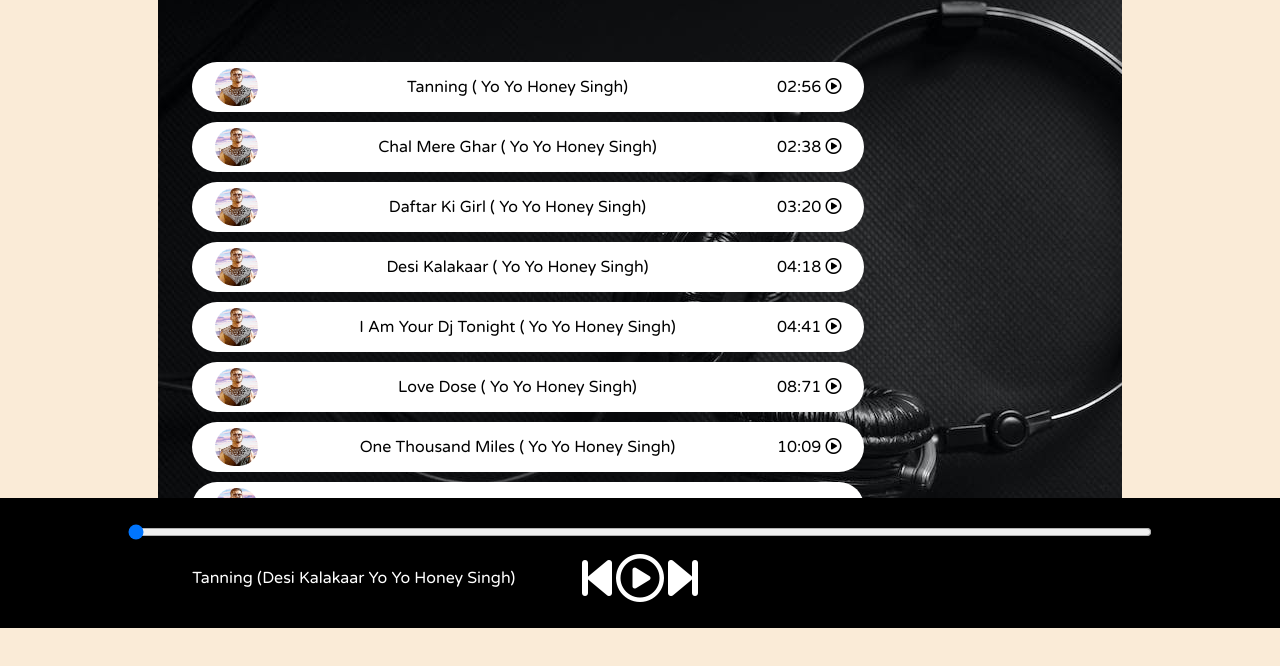
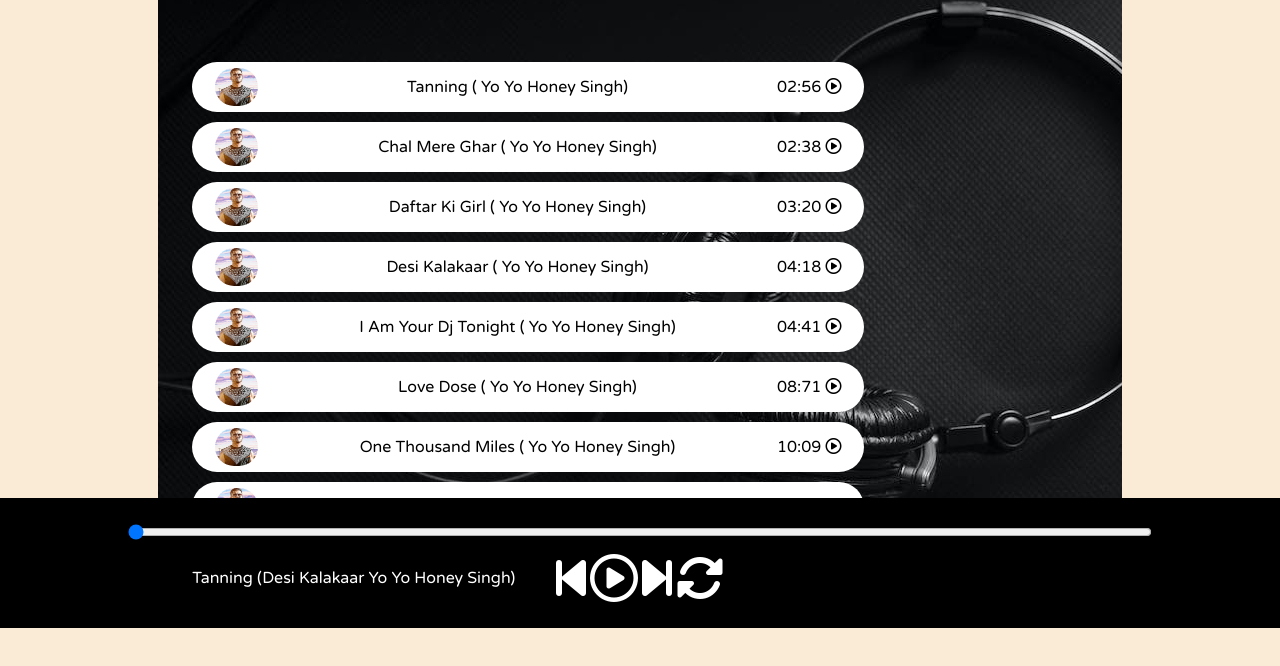
Before and after one commit to atharao/Music-Streaming-Website-Spotify-Clone, a plain HTML site: page index.html in a window 1280 px wide. Shown: the part 172-838 px from the top of the page. Drawn offline with Linux system fonts and the light colour scheme.

Commit message:
Added Song Loop Icon

```diff
--- a/index.html
+++ b/index.html
@@ -4,9 +4,10 @@
         <meta charset="UTF-8">
         <meta http-equiv="X-UA-Compatible" content="IE=edge">
         <meta name="viewport" content="width=device-width, initial-scale=1.0">
-        <title>Spotify - Your favourite music is here</title>
+        <title>Spotify-Your favourite music is here</title>
         <link rel="stylesheet" href="style.css">
-        </head>
+        <link rel="icon" href="logo.png" type="image/x-icon">
+    </head>
 <body>
     <nav>
         <ul>
@@ -72,6 +73,8 @@
             <i class="fas fa-3x fa-step-backward" id="previous"></i>
             <i class="far fa-3x fa-play-circle" id="masterPlay"></i>
             <i class="fas fa-3x fa-step-forward" id="next"></i>
+            <i class="fas fa-3x fa-sync-alt" id="repeat"></i>
+
         </div>
         <div class="songInfo">
             <img src="playing.gif" width="60px" alt="" id="gif"> <span id="masterSongName">Tanning (Desi Kalakaar Yo Yo Honey Singh)</span>
```
